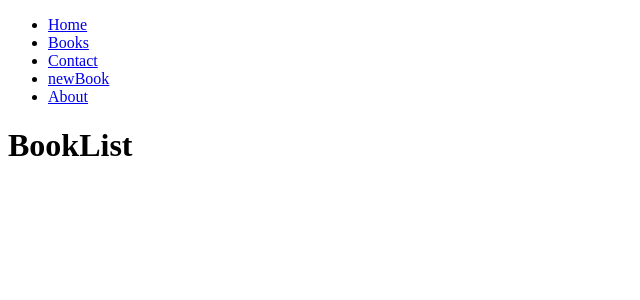
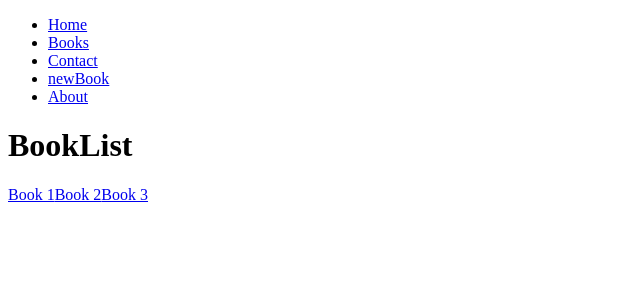
Before and after one commit to SouchenOu/react-router, a React (Create React App) app: page /books in a window 1280 px wide. Shown: the top 300 px of the page, without its empty margins (0-640 px from the left). Built offline with nearby package versions, Linux system fonts and the light colour scheme.

Commit message:
Finish for that day

```diff
--- a/src/App.js
+++ b/src/App.js
@@ -1,6 +1,7 @@
 import {Link, Routes, Route} from "react-router-dom"
 import { Home} from "./pages/Home"
 import {BookList} from "./pages/BookList"
+import {Book} from "./pages/Book"
 
 
 function App() {
@@ -29,6 +30,7 @@
     <Route path="/" element={ <Home/> } />
 
     <Route path="/books" element= {<BookList/>}/>
+    <Route path="/books/:id" element= {<Book/>}/>
 
   </Routes>
   </>
--- a/src/pages/BookList.js
+++ b/src/pages/BookList.js
@@ -1,4 +1,16 @@
+import {Link} from "react-router-dom"
+
 export function BookList ()
 {
-    return <h1>BookList</h1>
+    return (
+    <>
+    <h1>BookList</h1>
+
+    <Link to="/books/1">Book 1</Link>
+
+    <Link to="/books/2">Book 2</Link>
+
+    <Link to="/books/3">Book 3</Link>
+    </>
+    )
 }
--- a/src/pages/book.js
+++ b/src/pages/book.js
@@ -1,4 +1,9 @@
+import { useParams } from "react-router-dom"
+
 export function Book ()
 {
-    return <h1>Book</h1>
+    const { id } = useParams()
+    return <h1>Book {id}</h1>
 }
+
+// usePrams is one of the many costom hooks that coms with react router
```
Also changed, not shown: 1 other file (tests, documents, lock files or other folders).
